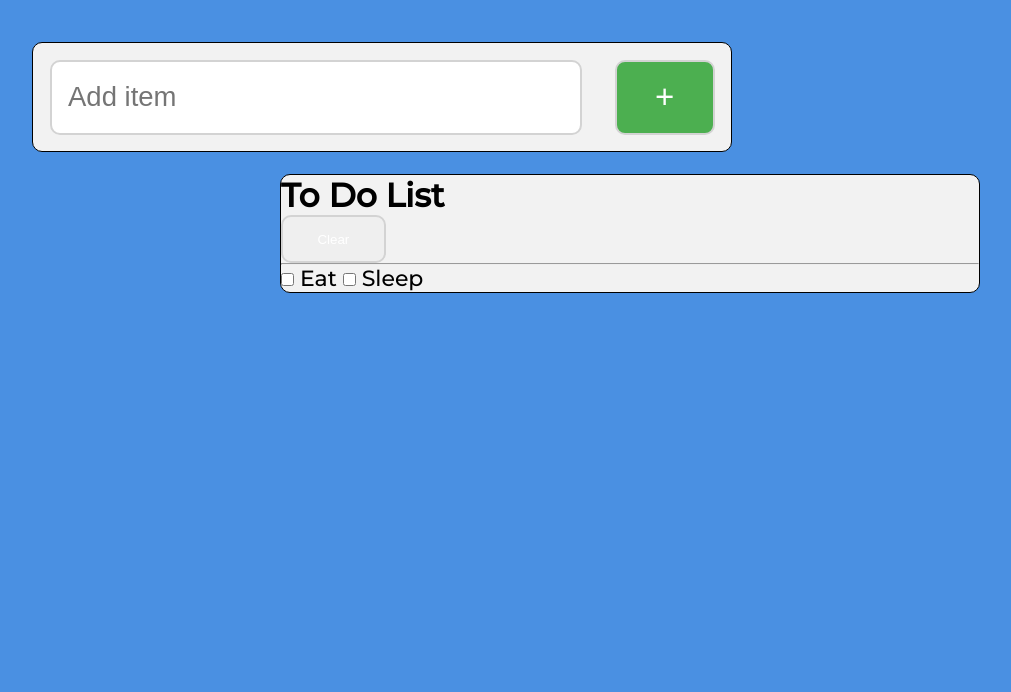
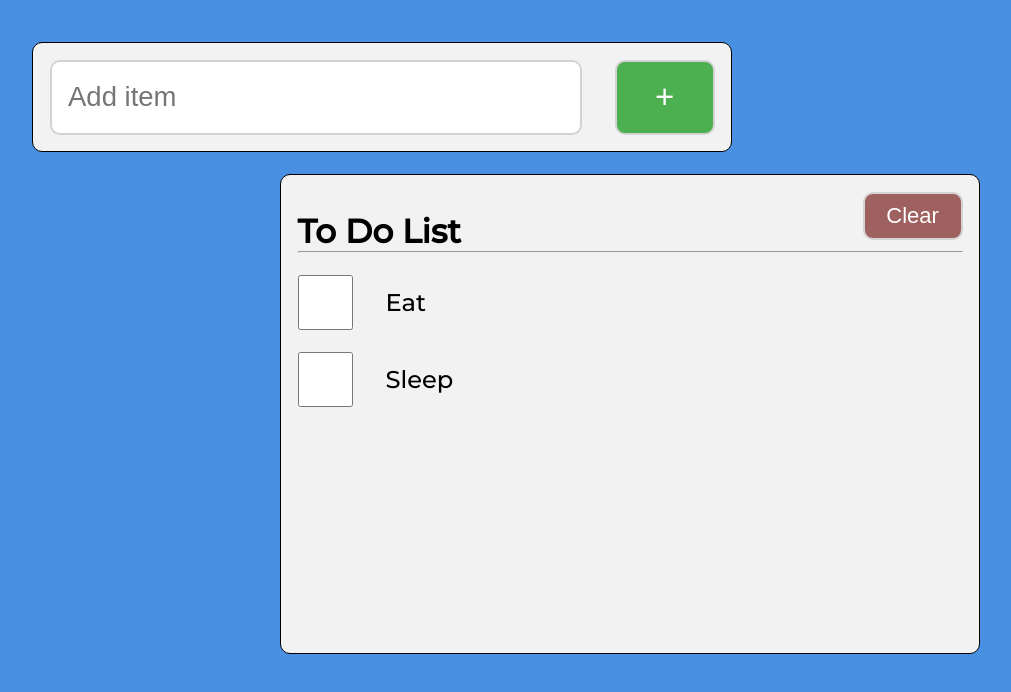
Before and after one commit to jaymart-latigay/toDoListApp_personalProject, a plain HTML site: page index.html in a window 1280 px wide. Shown: the whole page, without its empty margins (10-1021 px from the left). Drawn offline with Linux system fonts and the light colour scheme.

Commit message:
feat: finished styling initial look of app

```diff
--- a/index.html
+++ b/index.html
@@ -56,6 +56,8 @@
           <div class="item">
             <input type="checkbox" id="1" tabindex="0" />
             <label for="1">Eat</label>
+          </div>
+          <div class="item">
             <input type="checkbox" id="2" tabindex="0" />
             <label for="2">Sleep</label>
           </div>
--- /dev/null
+++ b/sass/_listContainer.scss
@@ -0,0 +1,51 @@
+.listContainer {
+  min-height: 60vh; /*60vh means 60% of the viewport height*/
+  padding: 0.75rem;
+
+  .listTitle {
+    display: flex;
+    justify-content: space-between;
+    align-items: flex-end; /*aligns the text to the bottom of the container*/
+
+    button {
+      font-size: 1rem;
+      background-color: $clear-button-color;
+      padding: 0 0.1rem;
+      margin-bottom: 0.5rem;
+
+      @include mp(768px) {
+        padding: 0 0.5rem;
+      }
+    }
+
+    hr {
+      width: 100%;
+    }
+  }
+
+  .item {
+    display: flex;
+    justify-content: flex-start;
+    align-items: center;
+    padding-top: 1rem;
+
+    input[type="checkbox"] {
+      text-align: center;
+      width: 2.5rem;
+      min-width: 48px;
+      height: 2.5rem;
+      min-height: 48px;
+      cursor: pointer;
+      margin-right: 1.5rem;
+    }
+
+    input[type="checkbox"]:focus + label {
+      /*label iis added so if you tab through they can he highlighted*/
+      text-decoration: underline;
+    }
+
+    label {
+      font-size: 1.1rem;
+    }
+  }
+}
--- a/sass/style.scss
+++ b/sass/style.scss
@@ -1,3 +1,4 @@
 @import "_base";
 @import "_sharedClasses";
 @import "_newItemEntry";
+@import "_listContainer";
```
Also changed, not shown: dist/css/style.min.css, 1 other file.
